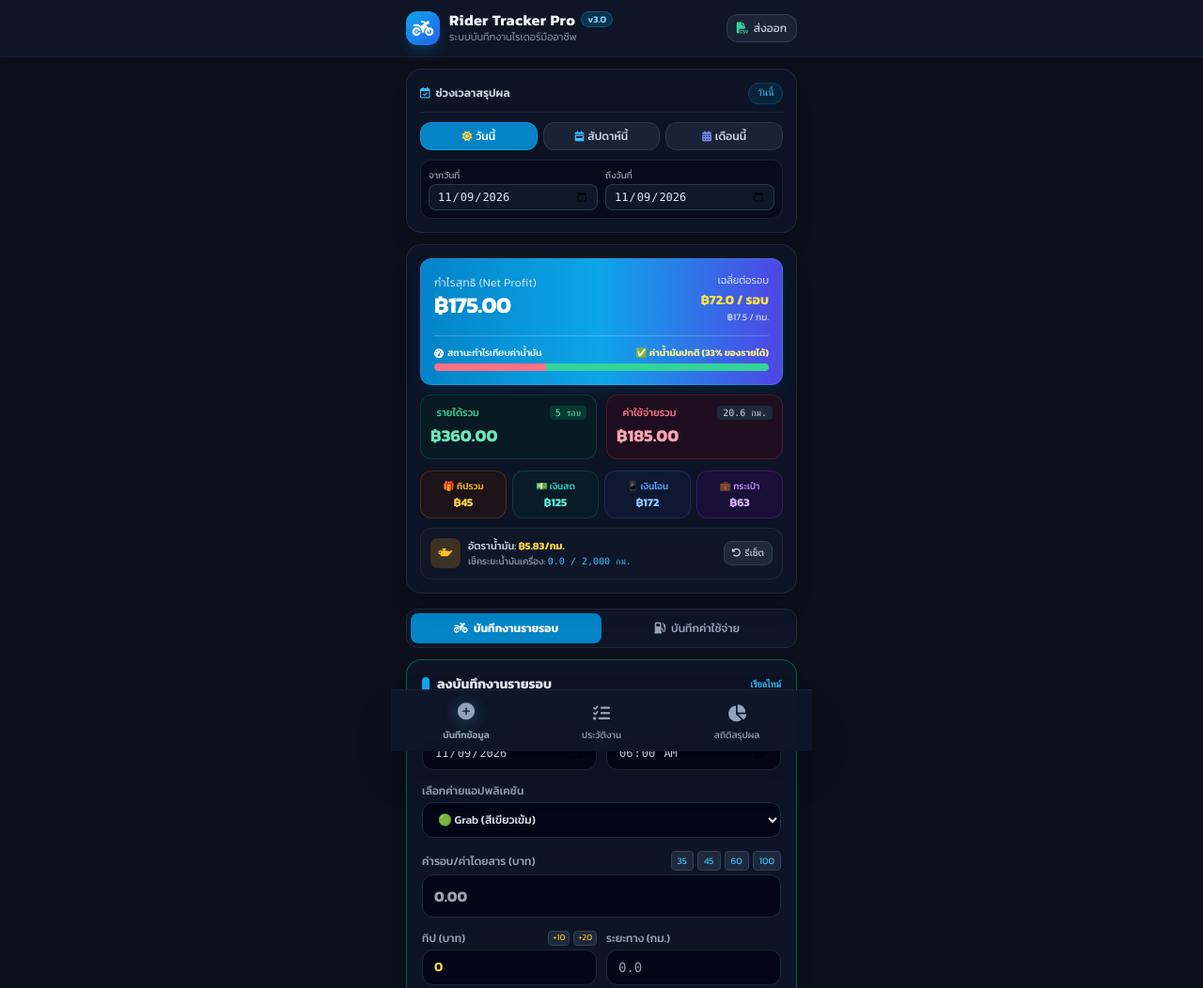
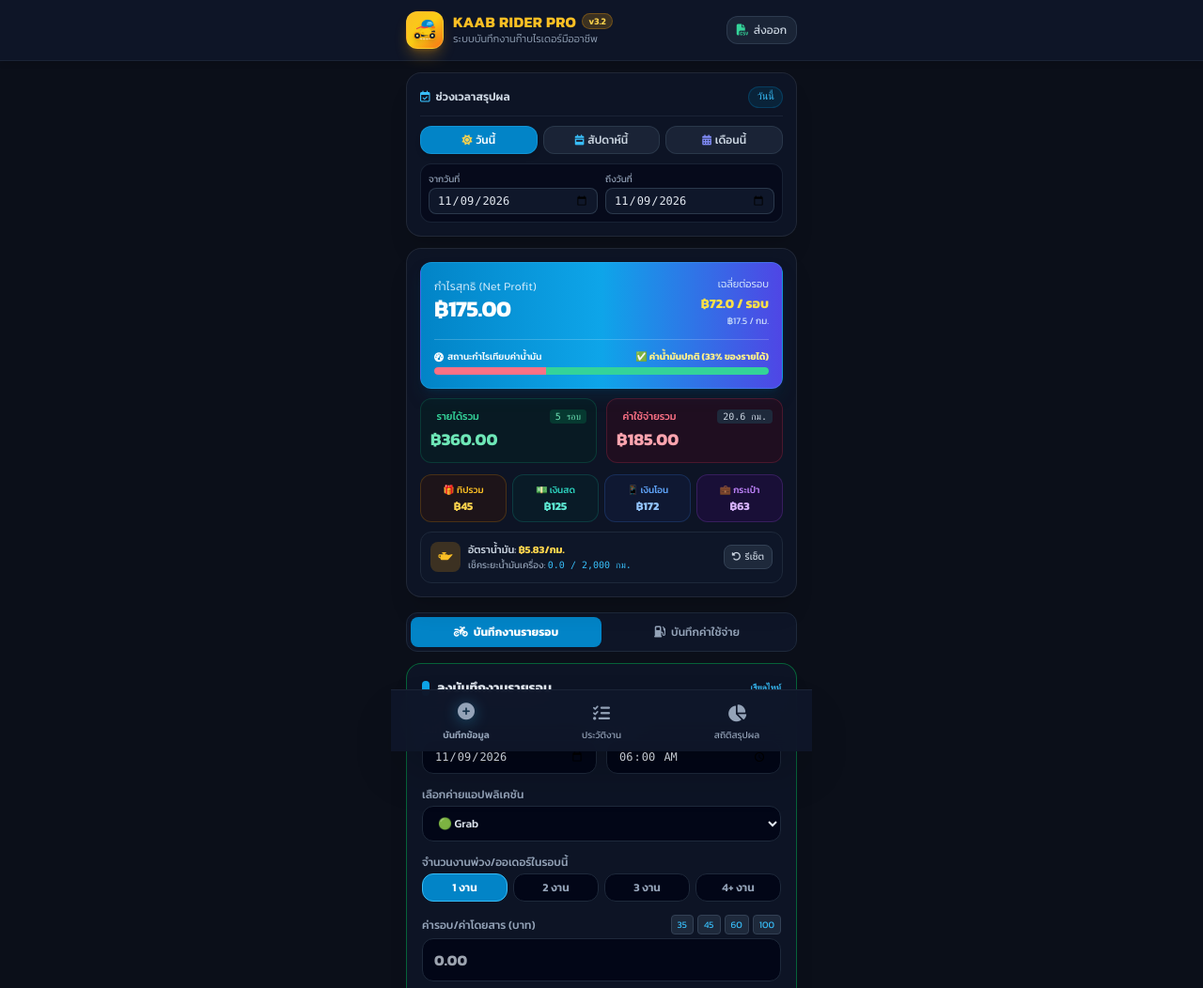
Before and after one commit to NNN-Duck/Rider1, a plain HTML site: page index.html in a window 1280 px wide. Shown: the top 1052 px of the page at 94% size. Drawn offline with nearby package versions, Linux system fonts and the light colour scheme.

Commit message:
Update index.html

```diff
--- a/index.html
+++ b/index.html
@@ -1,4 +1,4 @@
-<!DOCTYPE html>
+ <!DOCTYPE html>
 <html lang="th">
 <head>
     <meta charset="UTF-8">
@@ -65,15 +65,38 @@
     <header class="bg-[#0f172a]/90 backdrop-blur-md border-b border-slate-800/80 text-white sticky top-0 z-30 shadow-md">
         <div class="max-w-md mx-auto px-4 py-3 flex items-center justify-between">
             <div class="flex items-center space-x-2.5">
-                <div class="w-9 h-9 bg-gradient-to-br from-sky-500 to-blue-600 rounded-xl flex items-center justify-center shadow-lg shadow-sky-500/20">
-                    <i class="fa-solid fa-motorcycle text-lg text-white"></i>
+                <!-- Cool Cyber Duck Rider SVG Logo -->
+                <div class="w-10 h-10 bg-gradient-to-br from-amber-400 via-yellow-400 to-orange-500 rounded-xl flex items-center justify-center shadow-lg shadow-amber-500/30 border border-amber-300/40 relative overflow-hidden group">
+                    <svg class="w-8 h-8 transform group-hover:scale-110 transition duration-300 drop-shadow-md" viewBox="0 0 64 64" fill="none" xmlns="http://www.w3.org/2000/svg">
+                        <!-- Motorcycle Wheel Speed effect -->
+                        <path d="M12 48C18 52 46 52 52 48" stroke="#ffffff" stroke-width="3" stroke-linecap="round" stroke-dasharray="2 4" opacity="0.6"/>
+                        <!-- Motorcycle Body/Handlebar -->
+                        <path d="M18 42L28 44L44 38L52 35" stroke="#1e293b" stroke-width="4" stroke-linecap="round" stroke-linejoin="round"/>
+                        <circle cx="16" cy="44" r="7" fill="#0f172a" stroke="#f59e0b" stroke-width="2.5"/>
+                        <circle cx="48" cy="44" r="7" fill="#0f172a" stroke="#f59e0b" stroke-width="2.5"/>
+                        <circle cx="16" cy="44" r="2.5" fill="#fef08a"/>
+                        <circle cx="48" cy="44" r="2.5" fill="#fef08a"/>
+                        <!-- Duck Body & Wing -->
+                        <path d="M22 36C22 36 26 28 36 28C42 28 46 32 46 36C46 40 40 43 32 43C25 43 22 36 22 36Z" fill="#facc15"/>
+                        <path d="M26 36C29 36 33 39 30 42C26 41 24 38 26 36Z" fill="#eab308"/>
+                        <!-- Duck Helmet (Cool Helmet) -->
+                        <path d="M25 21C25 14 31 10 39 10C47 10 51 16 51 22C51 24 49 26 47 26H28C26 26 25 24 25 21Z" fill="#0284c7"/>
+                        <!-- Helmet Visor Glow -->
+                        <path d="M38 15H46C49 15 50 17 49 20C47 21 44 22 39 22C36 22 35 21 36 19C36.5 17 37 15 38 15Z" fill="#38bdf8"/>
+                        <path d="M40 16H45" stroke="#ffffff" stroke-width="1.5" stroke-linecap="round" opacity="0.8"/>
+                        <!-- Duck Beak -->
+                        <path d="M47 23C52 23 55 25 54 27C53 29 48 29 45 28L47 23Z" fill="#f97316"/>
+                        <!-- Goggles / Cool Scarf -->
+                        <path d="M24 25C28 27 34 27 38 26" stroke="#ef4444" stroke-width="3" stroke-linecap="round"/>
+                        <path d="M22 26L15 29" stroke="#ef4444" stroke-width="2.5" stroke-linecap="round"/>
+                    </svg>
                 </div>
                 <div>
                     <div class="flex items-center space-x-1.5">
-                        <h1 class="font-bold text-base leading-none text-slate-100 tracking-wide">Rider Tracker Pro</h1>
-                        <span class="text-[10px] bg-sky-500/20 text-sky-300 border border-sky-500/30 font-semibold px-1.5 py-0.2 rounded-full">v3.0</span>
+                        <h1 class="font-bold text-base leading-none text-amber-400 tracking-wide">KAAB RIDER PRO</h1>
+                        <span class="text-[10px] bg-amber-500/20 text-amber-300 border border-amber-500/30 font-semibold px-1.5 py-0.2 rounded-full">v3.2</span>
                     </div>
-                    <p class="text-[11px] text-slate-400 font-light mt-0.5">ระบบบันทึกงานไรเดอร์มืออาชีพ</p>
+                    <p class="text-[11px] text-slate-400 font-light mt-0.5">ระบบบันทึกงานก๊าบไรเดอร์มืออาชีพ</p>
                 </div>
             </div>
             <div class="flex items-center space-x-1.5">
@@ -257,13 +280,44 @@
                 <div>
                     <label class="block text-xs text-slate-400 font-medium mb-1">เลือกค่ายแอปพลิเคชัน</label>
                     <select id="tripApp" onchange="updateAppGlow(this.value)" required class="w-full bg-slate-950 border border-slate-800 text-slate-200 rounded-xl px-3 py-2 text-xs focus:ring-1 focus:ring-sky-500 focus:outline-none font-medium">
-                        <option value="Grab">🟢 Grab (สีเขียวเข้ม)</option>
-                        <option value="MAXIM">🟡 MAXIM (สีเหลือง)</option>
-                        <option value="ShopeeFood">🟠 ShopeeFood (สีส้ม)</option>
-                        <option value="LINE MAN">🟢 LINE MAN (สีเขียวอ่อน)</option>
-                        <option value="Robinhood">🟣 Robinhood (สีม่วง)</option>
+                        <option value="Grab">🟢 Grab </option>
+                        <option value="LINE MAN">🟢⚡ LINE MAN </option>
+                        <option value="ShopeeFood">🟠 ShopeeFood )</option>
+                        <option value="MAXIM">🟡 MAXIM )</option>
+                        <option value="Robinhood">🟣 Robinhood </option>
                         <option value="Other">⚪ อื่นๆ / วิน</option>
                     </select>
+                </div>
+
+                <!-- Batch / Order Count Selector -->
+                <div>
+                    <label class="block text-xs text-slate-400 font-medium mb-1">จำนวนงานพ่วง/ออเดอร์ในรอบนี้</label>
+                    <div class="grid grid-cols-4 gap-1.5">
+                        <label class="cursor-pointer">
+                            <input type="radio" name="tripBatchCount" value="1" checked class="peer hidden">
+                            <div class="py-1.5 text-center text-xs font-semibold rounded-xl bg-slate-950 border border-slate-800 text-slate-400 peer-checked:bg-sky-600 peer-checked:text-white peer-checked:border-sky-400 transition">
+                                1 งาน
+                            </div>
+                        </label>
+                        <label class="cursor-pointer">
+                            <input type="radio" name="tripBatchCount" value="2" class="peer hidden">
+                            <div class="py-1.5 text-center text-xs font-semibold rounded-xl bg-slate-950 border border-slate-800 text-slate-400 peer-checked:bg-sky-600 peer-checked:text-white peer-checked:border-sky-400 transition">
+                                2 งาน
+                            </div>
+                        </label>
+                        <label class="cursor-pointer">
+                            <input type="radio" name="tripBatchCount" value="3" class="peer hidden">
+                            <div class="py-1.5 text-center text-xs font-semibold rounded-xl bg-slate-950 border border-slate-800 text-slate-400 peer-checked:bg-sky-600 peer-checked:text-white peer-checked:border-sky-400 transition">
+                                3 งาน
+                            </div>
+                        </label>
+                        <label class="cursor-pointer">
+                            <input type="radio" name="tripBatchCount" value="4" class="peer hidden">
+                            <div class="py-1.5 text-center text-xs font-semibold rounded-xl bg-slate-950 border border-slate-800 text-slate-400 peer-checked:bg-sky-600 peer-checked:text-white peer-checked:border-sky-400 transition">
+                                4+ งาน
+                            </div>
+                        </label>
+                    </div>
                 </div>
 
                 <!-- Fare & Quick Buttons -->
@@ -743,6 +797,7 @@
             const date = document.getElementById('tripDate').value;
             const time = document.getElementById('tripTime').value || getRealtimeTimeString();
             const app = document.getElementById('tripApp').value;
+            const batchCount = parseInt(document.querySelector('input[name="tripBatchCount"]:checked')?.value || '1', 10);
             const fare = parseFloat(document.getElementById('tripFare').value) || 0;
             const tip = parseFloat(document.getElementById('tripTip').value) || 0;
             const paymentType = document.getElementById('tripPaymentType').value;
@@ -754,6 +809,7 @@
                 date,
                 time,
                 app,
+                batchCount,
                 fare,
                 tip,
                 total: fare + tip,
@@ -775,6 +831,11 @@
             document.getElementById('tripDistance').value = '';
             document.getElementById('tripNote').value = '';
             document.getElementById('estFuelCostBox').classList.add('hidden');
+
+            // Reset batch selector to 1
+            const defaultBatch = document.querySelector('input[name="tripBatchCount"][value="1"]');
+            if (defaultBatch) defaultBatch.checked = true;
+
             resetFormDatesToRealtime();
 
             if (accumulatedKm >= 2000) {
@@ -947,12 +1008,13 @@
                 if (item.type === 'trip') {
                     let badgeClass = 'bg-slate-700 text-white';
                     if (item.app === 'Grab') badgeClass = 'bg-[#00b14f] text-white';
-                    else if (item.app === 'MAXIM') badgeClass = 'bg-[#ea1d24] text-white';
+                    else if (item.app === 'MAXIM') badgeClass = 'bg-[#F7C600] text-white';
                     else if (item.app === 'LINE MAN') badgeClass = 'bg-[#00c300] text-white';
                     else if (item.app === 'ShopeeFood') badgeClass = 'bg-[#ee4d2d] text-white';
                     else if (item.app === 'Robinhood') badgeClass = 'bg-[#9d223c] text-white';
 
                     const payIcon = item.paymentType === 'cash' ? '💵 เงินสด' : (item.paymentType === 'transfer' ? '📱 เงินโอน' : '💼 กระเป๋าแอป');
+                    const batchBadge = item.batchCount && item.batchCount > 1 ? `<span class="text-[10px] bg-sky-950/80 border border-sky-500/30 text-sky-300 px-1.5 py-0.2 rounded font-medium">🍔 พ่วง ${item.batchCount} งาน</span>` : '';
 
                     card.innerHTML = `
                         <div class="flex items-center space-x-3">
@@ -962,6 +1024,7 @@
                             <div>
                                 <div class="flex items-center space-x-1.5 flex-wrap gap-y-1">
                                     <span class="text-[10px] font-bold px-2 py-0.5 rounded ${badgeClass}">${item.app}</span>
+                                    ${batchBadge}
                                     ${item.tip > 0 ? `<span class="text-[10px] bg-amber-950/80 border border-amber-500/30 text-amber-300 px-1.5 py-0.2 rounded font-medium">+ทิป ฿${item.tip}</span>` : ''}
                                     ${timeDisplay}
                                 </div>
@@ -1234,15 +1297,15 @@
             }
 
             let csvContent = "\uFEFF";
-            csvContent += "ประเภท,วันที่,เวลา,แอป/หมวดหมู่,ค่ารอบ/ค่าใช้จ่าย,ทิป,ช่องทางรับเงิน,ระยะทาง (กม.),รวมเงิน,หมายเหตุ\n";
+            csvContent += "ประเภท,วันที่,เวลา,แอป/หมวดหมู่,จำนวนงานพ่วง,ค่ารอบ/ค่าใช้จ่าย,ทิป,ช่องทางรับเงิน,ระยะทาง (กม.),รวมเงิน,หมายเหตุ\n";
 
             trips.forEach(t => {
                 const payText = t.paymentType === 'cash' ? 'เงินสด' : (t.paymentType === 'transfer' ? 'เงินโอน' : 'กระเป๋าแอป');
-                csvContent += `รายรับ,${t.date},${t.time || '-'},${t.app},${t.fare},${t.tip},${payText},${t.distance || 0},${t.total},"${t.note || ''}"\n`;
+                csvContent += `รายรับ,${t.date},${t.time || '-'},${t.app},${t.batchCount || 1},${t.fare},${t.tip},${payText},${t.distance || 0},${t.total},"${t.note || ''}"\n`;
             });
 
             expenses.forEach(e => {
-                csvContent += `รายจ่าย,${e.date},${e.time || '-'},${e.category},${e.amount},0,-,-,${e.amount},"${e.note || ''}"\n`;
+                csvContent += `รายจ่าย,${e.date},${e.time || '-'},${e.category},- ,${e.amount},0,-,-,${e.amount},"${e.note || ''}"\n`;
             });
 
             const blob = new Blob([csvContent], { type: 'text/csv;charset=utf-8;' });
@@ -1263,15 +1326,15 @@
             }
 
             let csvContent = "\uFEFF";
-            csvContent += "ประเภท,วันที่,เวลา,แอป/หมวดหมู่,ค่ารอบ/ค่าใช้จ่าย,ทิป,ช่องทางรับเงิน,ระยะทาง (กม.),รวมเงิน,หมายเหตุ\n";
+            csvContent += "ประเภท,วันที่,เวลา,แอป/หมวดหมู่,จำนวนงานพ่วง,ค่ารอบ/ค่าใช้จ่าย,ทิป,ช่องทางรับเงิน,ระยะทาง (กม.),รวมเงิน,หมายเหตุ\n";
 
             trips.forEach(t => {
                 const payText = t.paymentType === 'cash' ? 'เงินสด' : (t.paymentType === 'transfer' ? 'เงินโอน' : 'กระเป๋าแอป');
-                csvContent += `รายรับ,${t.date},${t.time || '-'},${t.app},${t.fare},${t.tip},${payText},${t.distance || 0},${t.total},"${t.note || ''}"\n`;
+                csvContent += `รายรับ,${t.date},${t.time || '-'},${t.app},${t.batchCount || 1},${t.fare},${t.tip},${payText},${t.distance || 0},${t.total},"${t.note || ''}"\n`;
             });
 
             expenses.forEach(e => {
-                csvContent += `รายจ่าย,${e.date},${e.time || '-'},${e.category},${e.amount},0,-,-,${e.amount},"${e.note || ''}"\n`;
+                csvContent += `รายจ่าย,${e.date},${e.time || '-'},${e.category},- ,${e.amount},0,-,-,${e.amount},"${e.note || ''}"\n`;
             });
 
             const blob = new Blob([csvContent], { type: 'text/csv;charset=utf-8;' });
```
